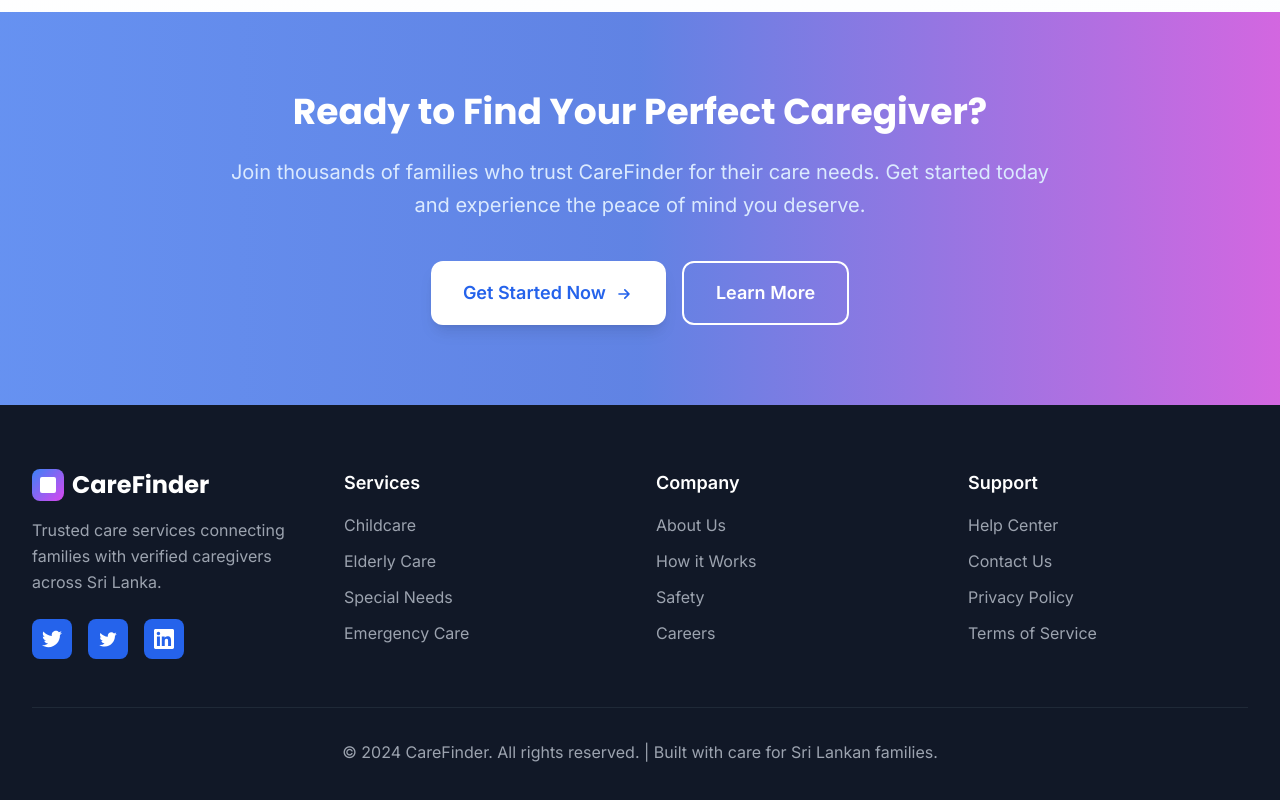
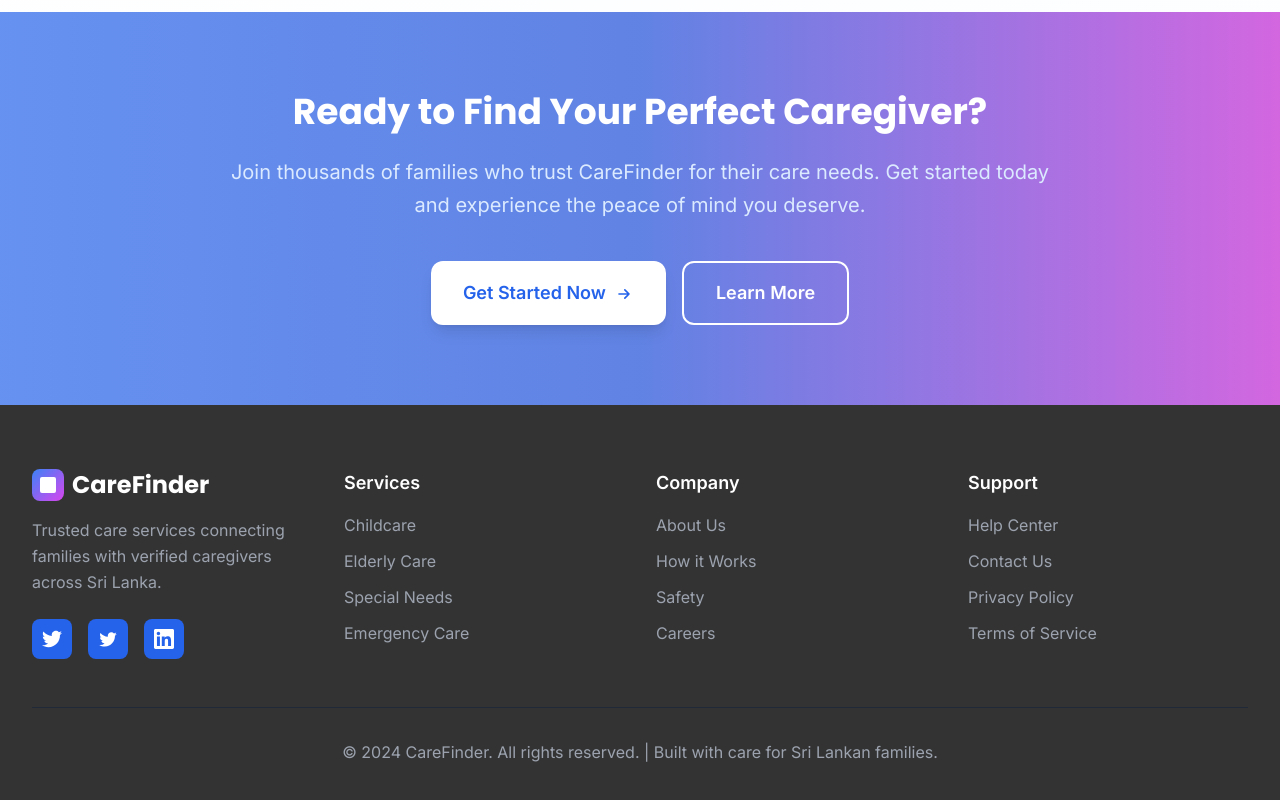
Before and after one commit to DarkDeciders/CareFinder, a Next.js app in the folder frontend/: page / in a window 1280 px wide. Shown: the part 3131-3931 px from the top of the page. Built offline with nearby package versions, Linux system fonts and the light colour scheme.

Commit message:
style: update footer background color for improved visibility

```diff
--- a/frontend/src/app/globals.css
+++ b/frontend/src/app/globals.css
@@ -25,3 +25,7 @@
 html, body {
   min-height: 100vh;
 }
+
+footer {
+  background-color: rgba(0, 0, 0, 0.8) !important;
+}
```
